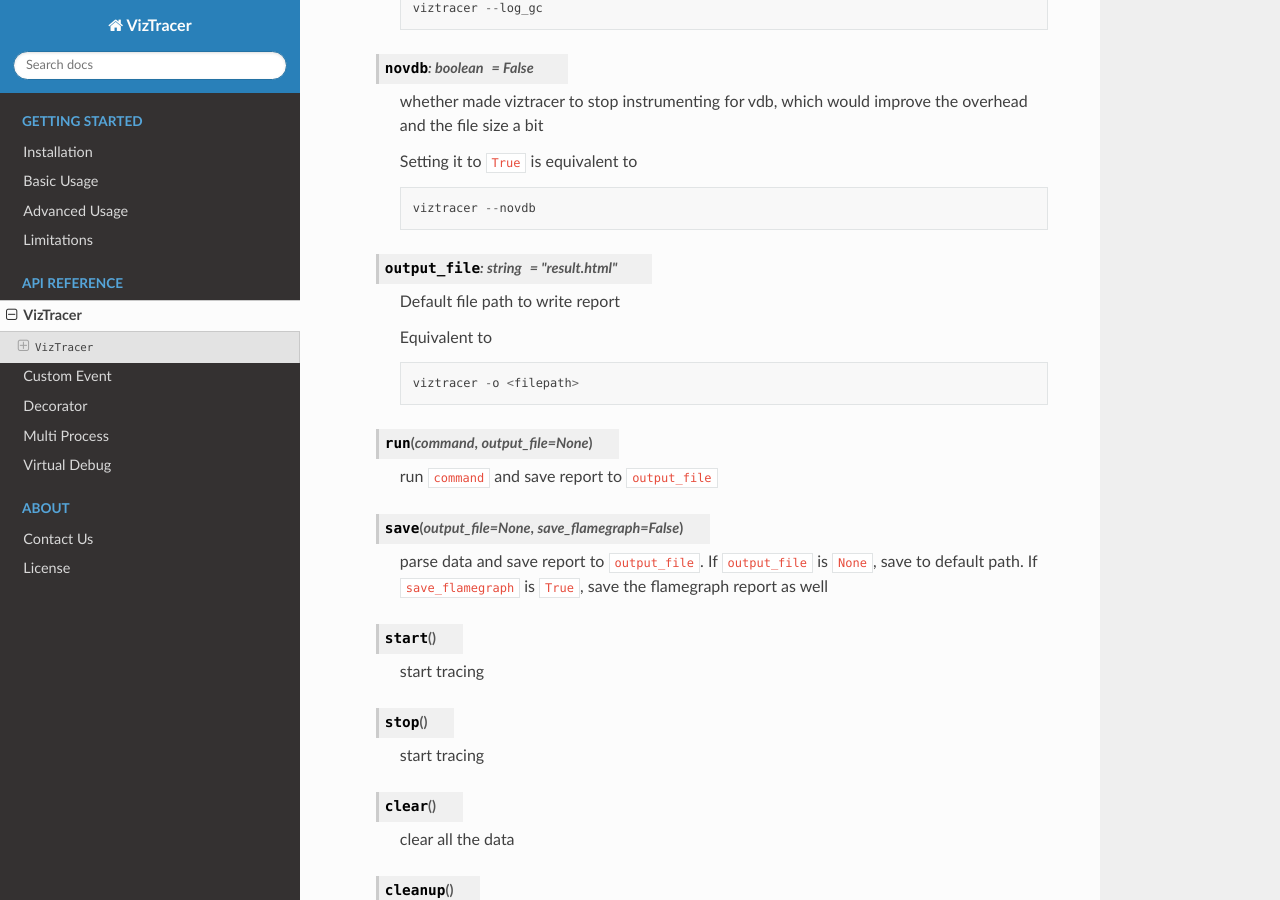
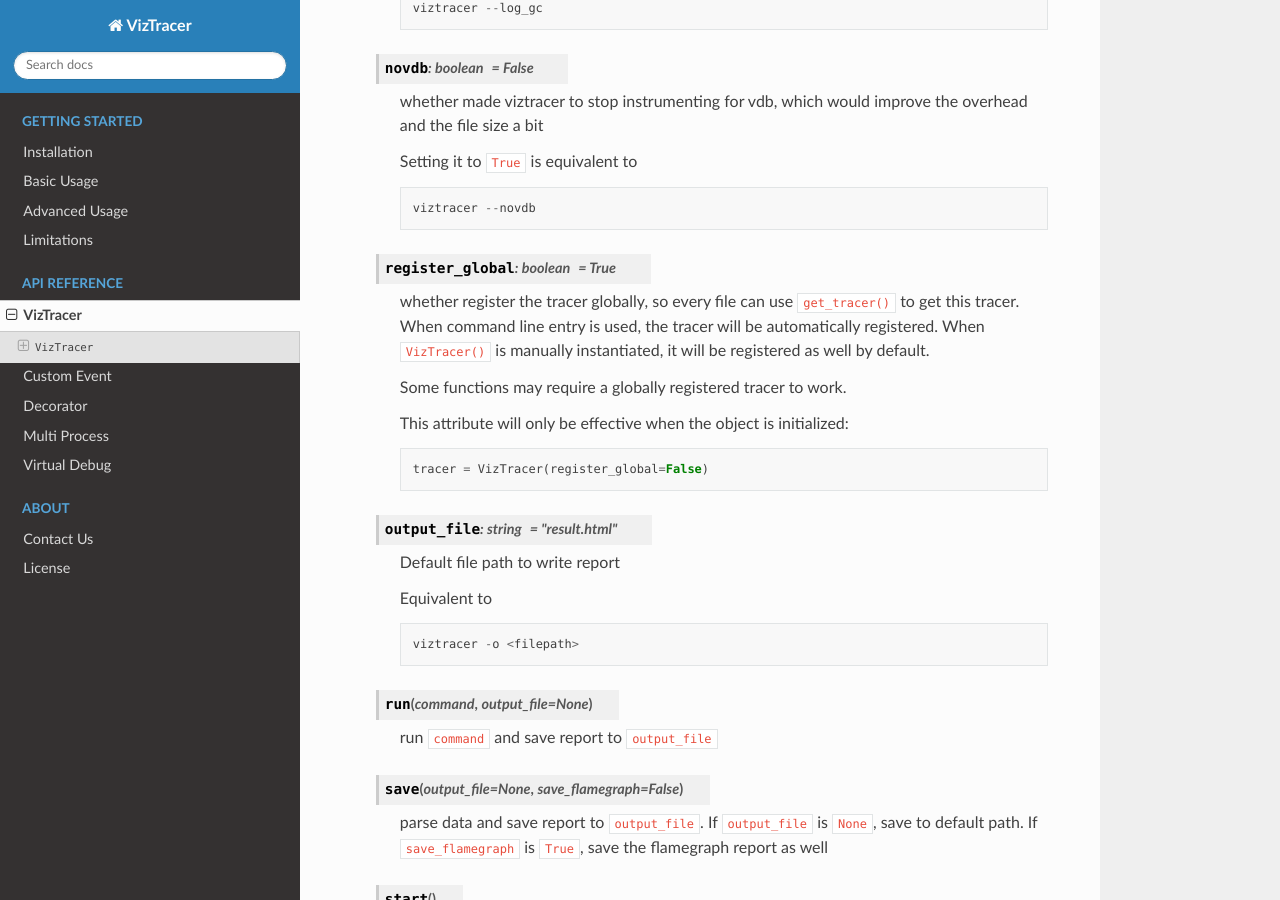
Before and after one commit to gaogaotiantian/viztracer, a Sphinx documentation site: the page built from docs/source/viztracer.rst, in a window 1280 px wide and 900 px high, scrolled down 2887 px. Built offline with Sphinx 7.4.7 and the Read the Docs theme 2.0.0, drawn with Linux system fonts in a browser that asks for light colours; some of the changed text lies outside the part shown.

Commit message:
Update documentation

```diff
--- a/docs/source/advanced_usage.rst
+++ b/docs/source/advanced_usage.rst
@@ -73,6 +73,7 @@
 .. code-block:: python
 
     from viztracer import ignore_function
+    # This only works when there's a globally registered tracer
     @ignore_function
     def some_function():
         # nothing inside will be traced
--- a/docs/source/decorator.rst
+++ b/docs/source/decorator.rst
@@ -7,7 +7,7 @@
 
     .. code-block:: python
 
-        # This only works when you are using VizTracer from command line
+        # This only works when there's a globally registered tracer
         @ignore_function
         def function_you_want_to_ignore():
             # function body
--- a/docs/source/viztracer.rst
+++ b/docs/source/viztracer.rst
@@ -15,6 +15,7 @@
                  log_gc=False,\
                  novdb=False,\
                  pid_suffix=False,\
+                 register_global=True,\
                  output_file="result.html")
 
     .. py:attribute:: tracer_entries
@@ -187,6 +188,22 @@
 
             viztracer --novdb
 
+    .. py:attribute:: register_global
+        :type: boolean
+        :value: True
+
+        whether register the tracer globally, so every file can use ``get_tracer()`` to get this tracer. When command line
+        entry is used, the tracer will be automatically registered. When ``VizTracer()`` is manually instantiated, it will
+        be registered as well by default.
+
+        Some functions may require a globally registered tracer to work.
+
+        This attribute will only be effective when the object is initialized:
+
+        .. code-block:: python
+
+            tracer = VizTracer(register_global=False)
+
     .. py:attribute:: output_file
         :type: string
         :value: "result.html"
```
